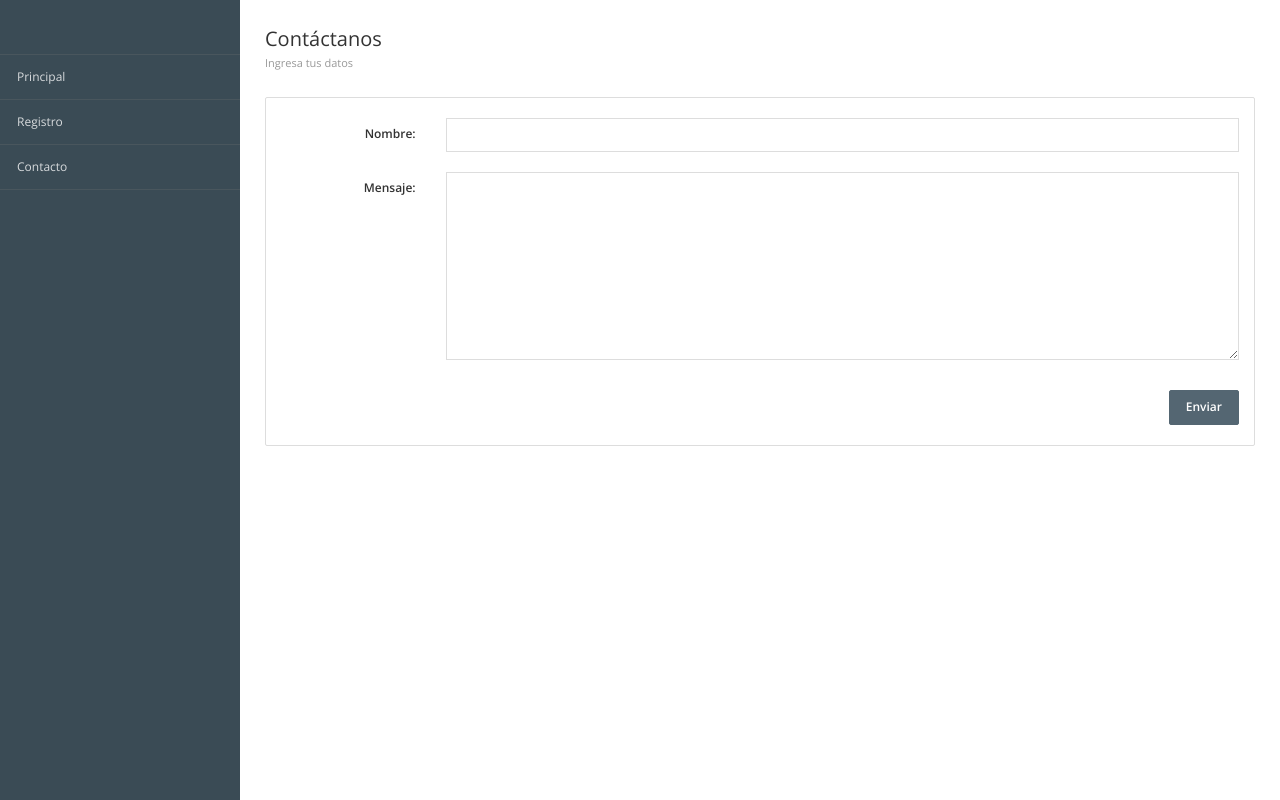
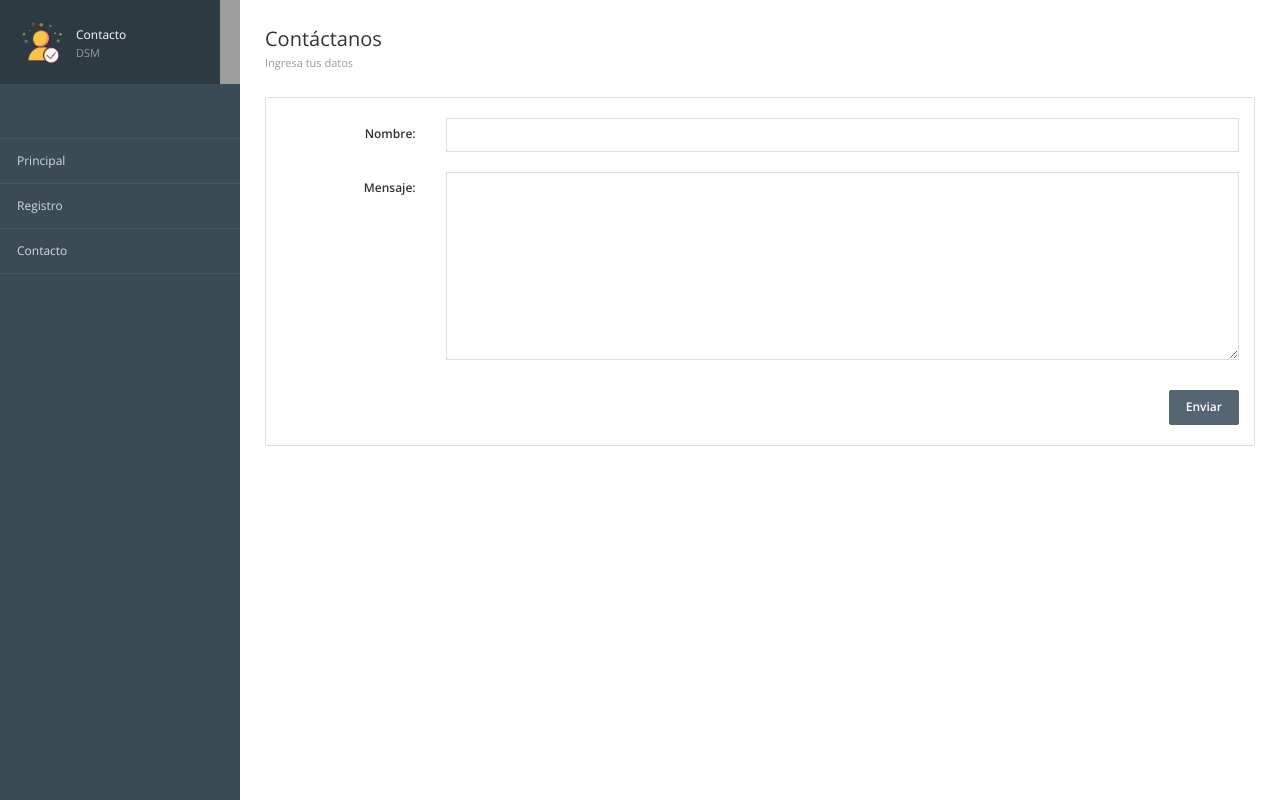
Before and after one commit to Liz427/respaldoDjangoPrueba, a Django app: page /contacto/ in a window 1280 px wide. Run offline with Django 5.2, Linux system fonts and the light colour scheme; some libraries are stand-ins or nearby versions; grey boxes are pictures that could not be loaded.

Commit message:
Cambios 13-06-24

```diff
--- a/prueba/inicio/templates/inicio/contacto.html
+++ b/prueba/inicio/templates/inicio/contacto.html
@@ -1,5 +1,14 @@
 {% extends "inicio/encabezado.html" %}
+
 {% block titulo %} CONTACTO{% endblock%}
+
+{% block imagen %}
+	{% load static %}
+	{% static "inicio/images/contactar.png" %}
+{% endblock %}
+
+{% block nombreApartado %}Contacto{% endblock  %}
+
 {% block contenido %}
 		<!-- Contenido Principal-->
         <div class="page-content">
--- a/prueba/inicio/templates/inicio/encabezado.html
+++ b/prueba/inicio/templates/inicio/encabezado.html
@@ -58,6 +58,16 @@
 
 		<!-- Barra de menú -->
 		<div class="sidebar">
+			<!--Imagen de Usuario-->
+			<div class="user-menu dropdown">
+				<a href="#">
+					<img src="{% block imagen %}{% endblock %}">
+					<div class="user-info">
+						{% block nombreApartado %}{% endblock %} <span>DSM</span>
+					</div>
+				</a>
+			</div>
+			<!--/Imagen de Usuario-->
 			<div class="sidebar-content">
 				<!-- Menú de navegación -->
 				<ul class="navigation">
```
Also changed, not shown: prueba/inicio/templates/inicio/formulario.html (+9 -0 lines), prueba/inicio/templates/inicio/principal.html (+9 -2 lines), prueba/inicio/static/inicio/images/contactar.png (added), prueba/inicio/static/inicio/images/contacto.png (added), prueba/inicio/static/inicio/images/home.png (added), prueba/inicio/static/inicio/images/registrar.png (added).
